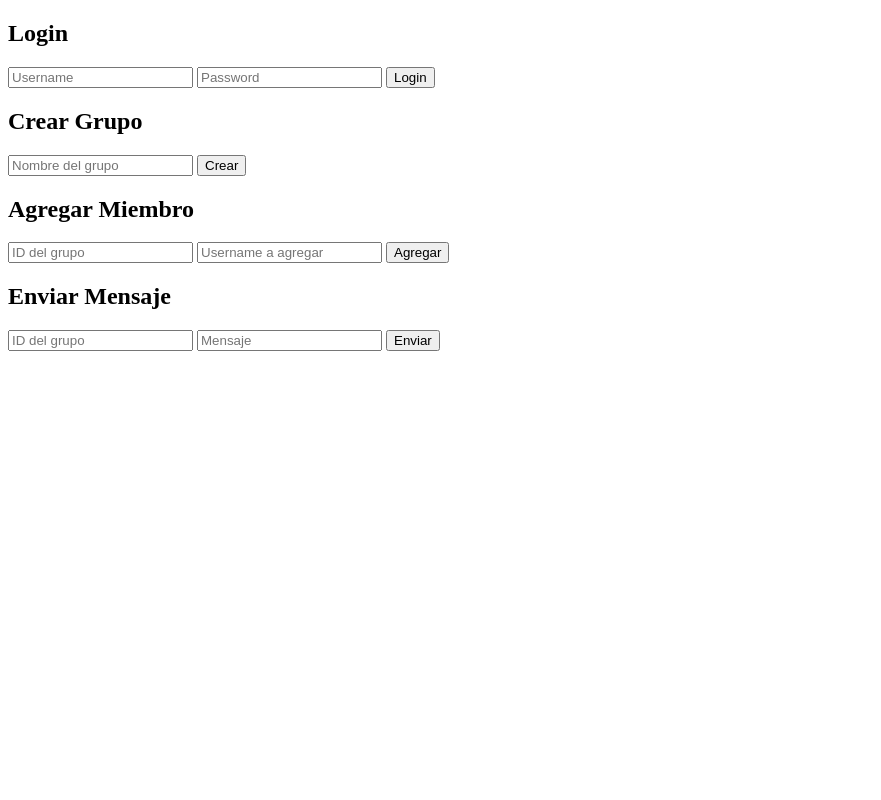
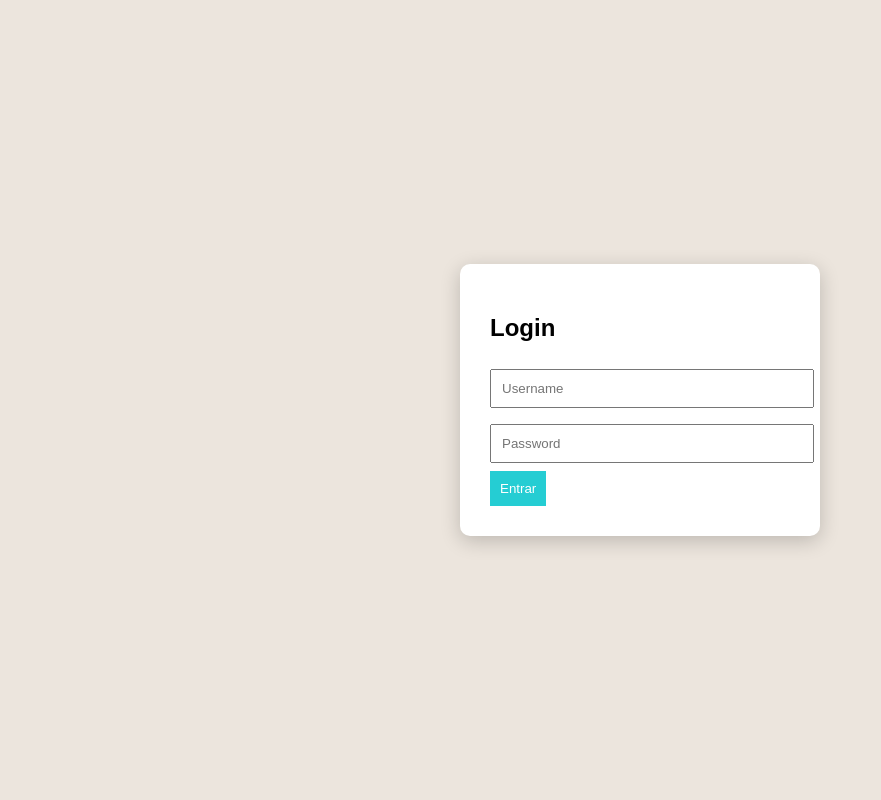
Before and after one commit to jebarriost3/P1_TET_GroupsApp, a Django app: page / in a window 1280 px wide. Shown: the whole page, without its empty margins (0-881 px from the left). Run offline with Django 5.2, Linux system fonts and the light colour scheme.

Commit message:
Basic style

```diff
--- /dev/null
+++ b/static/css/styles.css
@@ -0,0 +1,160 @@
+body {
+    margin: 0;
+    font-family: Arial, Helvetica, sans-serif;
+    background: #ece5dd;
+}
+
+/* LOGIN */
+
+.centered {
+    display: flex;
+    justify-content: center;
+    align-items: center;
+    height: 100vh;
+}
+
+.login-card {
+    background: white;
+    padding: 30px;
+    border-radius: 10px;
+    width: 300px;
+    box-shadow: 0 5px 20px rgba(0,0,0,0.2);
+}
+
+input {
+    width: 100%;
+    padding: 10px;
+    margin: 8px 0;
+}
+
+button {
+    padding: 10px;
+    background: #25cdd3;
+    border: none;
+    color: white;
+    cursor: pointer;
+}
+
+/* APP */
+
+.topbar {
+    background: #13328f;
+    color: white;
+    padding: 10px 20px;
+    display: flex;
+    justify-content: space-between;
+}
+
+.layout {
+    display: flex;
+    height: calc(100vh - 50px);
+}
+
+.sidebar {
+    width: 250px;
+    background: #f0f0f0;
+    padding: 10px;
+    overflow-y: auto;
+}
+
+.sidebar button {
+    width: 100%;
+    margin-bottom: 10px;
+}
+
+.group-item {
+    padding: 8px;
+    background: white;
+    margin-bottom: 5px;
+    cursor: pointer;
+}
+
+.chat-area {
+    flex: 1;
+    display: flex;
+    flex-direction: column;
+    background: #e5ddd5;
+}
+
+#chatHeader {
+    background: #ededed;
+    padding: 10px;
+}
+
+#messagesContainer {
+    flex: 1;
+    padding: 15px;
+    overflow-y: auto;
+}
+
+.message {
+    background: white;
+    padding: 8px;
+    margin-bottom: 8px;
+    border-radius: 5px;
+    max-width: 60%;
+}
+
+.message.me {
+    background: #dcf8c6;
+    margin-left: auto;
+}
+
+.message-input {
+    display: flex;
+    padding: 10px;
+    background: #f0f0f0;
+}
+
+.message-input input {
+    flex: 1;
+}
+/* ================= DASHBOARD CENTRADO ================= */
+
+.sidebar.centered-dashboard {
+    margin: auto;
+    height: fit-content;
+    background: transparent;
+    text-align: center;
+}
+
+.sidebar.centered-dashboard .group-item {
+    max-width: 220px;
+    margin: 8px auto;
+    border-radius: 8px;
+    transition: 0.2s;
+}
+
+.sidebar.centered-dashboard .group-item:hover {
+    background: #e0e0e0;
+}
+
+/* ================= BOTÓN VOLVER ================= */
+
+.back-btn {
+    background: transparent;
+    color: #148174;
+    font-weight: bold;
+    border: none;
+    cursor: pointer;
+    margin-bottom: 10px;
+    text-align: left;
+}
+
+/* ================= CHAT MÁS ESTÉTICO ================= */
+
+#messagesContainer {
+    background: #e5ddd5;
+}
+
+.message {
+    padding: 10px 12px;
+    border-radius: 12px;
+    max-width: 60%;
+    word-wrap: break-word;
+}
+
+.message.me {
+    background: #dcf8c6;
+    margin-left: auto;
+}
--- a/static/js/app.js
+++ b/static/js/app.js
@@ -1,4 +1,8 @@
 let token = null;
+let currentUser = null;
+let currentGroupId = null;
+
+// login
 
 async function login() {
     const username = document.getElementById("username").value;
@@ -6,76 +10,135 @@ async function login() {
 
     const response = await fetch("http://127.0.0.1:8000/api/auth/login/", {
         method: "POST",
-        headers: {
-            "Content-Type": "application/json"
-        },
-        body: JSON.stringify({
-            username: username,
-            password: password
-        })
+        headers: { "Content-Type": "application/json" },
+        body: JSON.stringify({ username, password })
     });
 
     const data = await response.json();
+
     token = data.access;
+    currentUser = username;
 
-    alert("Login exitoso");
-    console.log("TOKEN:", token);
+    document.getElementById("loginScreen").style.display = "none";
+    document.getElementById("appScreen").style.display = "block";
+
+    document.getElementById("userInfo").innerText = username;
+
+    loadGroups();
+
+    document.querySelector(".sidebar").classList.add("centered-dashboard");
 }
 
-async function createGroup() {
-    const name = document.getElementById("groupName").value;
+// groups
 
+async function loadGroups() {
     const response = await fetch("http://127.0.0.1:8000/api/groups/", {
+        headers: { "Authorization": "Bearer " + token }
+    });
+
+    const groups = await response.json();
+    const container = document.getElementById("groupsList");
+    container.innerHTML = "";
+
+    groups.forEach(group => {
+        const div = document.createElement("div");
+        div.className = "group-item";
+        div.innerText = group.name;
+        div.onclick = () => selectGroup(group.id, group.name);
+        container.appendChild(div);
+    });
+}
+
+function selectGroup(groupId, groupName) {
+    currentGroupId = groupId;
+
+    document.getElementById("dashboard").style.display = "none";
+    document.getElementById("chatArea").style.display = "block";
+
+    document.getElementById("chatHeader").innerText = groupName;
+
+
+    document.querySelector(".sidebar").classList.remove("centered-dashboard");
+
+    loadMessages();
+}
+
+function backToGroups() {
+    document.getElementById("chatArea").style.display = "none";
+    document.getElementById("dashboard").style.display = "block";
+
+
+    document.querySelector(".sidebar").classList.add("centered-dashboard");
+}
+
+// messages
+
+async function loadMessages() {
+    const response = await fetch(
+        `http://127.0.0.1:8000/api/chat/groups/${currentGroupId}/messages/`,
+        { headers: { "Authorization": "Bearer " + token } }
+    );
+
+    const messages = await response.json();
+    const container = document.getElementById("messagesContainer");
+    container.innerHTML = "";
+
+    messages.forEach(msg => {
+        const div = document.createElement("div");
+        div.className = "message";
+
+        if (msg.sender === currentUser) {
+            div.classList.add("me");
+        }
+
+        div.innerText = msg.sender + ": " + msg.content;
+        container.appendChild(div);
+    });
+
+    container.scrollTop = container.scrollHeight;
+}
+
+async function sendMessage() {
+
+    if (!currentGroupId) {
+        alert("Selecciona un grupo primero");
+        return;
+    }
+
+    const content = document.getElementById("messageContent").value;
+
+    if (!content.trim()) return;
+
+    await fetch(
+        `http://127.0.0.1:8000/api/chat/groups/${currentGroupId}/messages/`,
+        {
             method: "POST",
             headers: {
                 "Content-Type": "application/json",
                 "Authorization": "Bearer " + token
             },
-        body: JSON.stringify({
-            name: name
-        })
-    });
+            body: JSON.stringify({ content })
+        }
+    );
 
-    const data = await response.json();
-    console.log(data);
-    alert("Grupo creado");
+    document.getElementById("messageContent").value = "";
+    loadMessages();
 }
 
-async function sendMessage() {
-    const groupId = document.getElementById("groupIdMsg").value;
-    const content = document.getElementById("messageContent").value;
+// create group
 
-    const response = await fetch(`http://127.0.0.1:8000/api/chat/groups/${groupId}/messages/`, {
+async function createGroupPrompt() {
+    const name = prompt("Nombre del grupo:");
+    if (!name) return;
+
+    await fetch("http://127.0.0.1:8000/api/groups/", {
         method: "POST",
         headers: {
             "Content-Type": "application/json",
             "Authorization": "Bearer " + token
         },
-        body: JSON.stringify({
-            content: content
-        })
+        body: JSON.stringify({ name })
     });
 
-    const data = await response.json();
-    console.log(data);
-    alert("Mensaje enviado");
+    loadGroups();
 }
-async function addMember() {
-    const groupId = document.getElementById("groupIdAdd").value;
-    const username = document.getElementById("usernameToAdd").value;
-
-    const response = await fetch(`http://127.0.0.1:8000/api/groups/${groupId}/members/`, {
-        method: "POST",
-        headers: {
-            "Content-Type": "application/json",
-            "Authorization": "Bearer " + token
-        },
-        body: JSON.stringify({
-            username: username
-        })
-    });
-
-    const data = await response.json();
-    console.log(data);
-    alert(data.detail);
-}
--- a/templates/index.html
+++ b/templates/index.html
@@ -3,30 +3,56 @@
 <html>
 <head>
     <title>GroupsApp</title>
+    <link rel="stylesheet" href="{% static 'css/styles.css' %}">
 </head>
 <body>
 
+
+
+<div id="loginScreen" class="centered">
+    <div class="login-card">
         <h2>Login</h2>
         <input type="text" id="username" placeholder="Username">
         <input type="password" id="password" placeholder="Password">
-    <button onclick="login()">Login</button>
+        <button onclick="login()">Entrar</button>
+    </div>
+</div>
 
-    <h2>Crear Grupo</h2>
-    <input type="text" id="groupName" placeholder="Nombre del grupo">
-    <button onclick="createGroup()">Crear</button>
 
-    <h2>Agregar Miembro</h2>
-    <input type="number" id="groupIdAdd" placeholder="ID del grupo">
-    <input type="text" id="usernameToAdd" placeholder="Username a agregar">
-    <button onclick="addMember()">Agregar</button>
 
-    <h2>Enviar Mensaje</h2>
-    <input type="number" id="groupIdMsg" placeholder="ID del grupo">
-    <input type="text" id="messageContent" placeholder="Mensaje">
+<div id="appScreen" style="display:none;">
+
+    <div class="topbar">
+        <h3>GroupsApp</h3>
+        <div id="userInfo"></div>
+    </div>
+
+    <div class="layout">
+
+        <div class="sidebar" id="dashboard">
+            <button onclick="createGroupPrompt()">+ Crear Grupo</button>
+            <div id="groupsList"></div>
+        </div>
+
+
+        <div class="chat-area" id="chatArea" style="display:none;">
+
+            <button onclick="backToGroups()" class="back-btn">⬅ Volver</button>
+
+            <div id="chatHeader"></div>
+
+            <div id="messagesContainer"></div>
+
+            <div class="message-input">
+                <input type="text" id="messageContent" placeholder="Escribe un mensaje...">
                 <button onclick="sendMessage()">Enviar</button>
+            </div>
 
+        </div>
+
+    </div>
+</div>
 
 <script src="{% static 'js/app.js' %}"></script>
 </body>
-
 </html>
```
Lines whose indentation alone changed are shown as unchanged.
